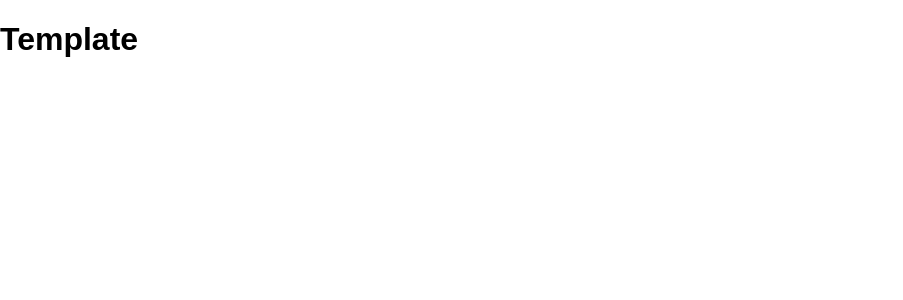
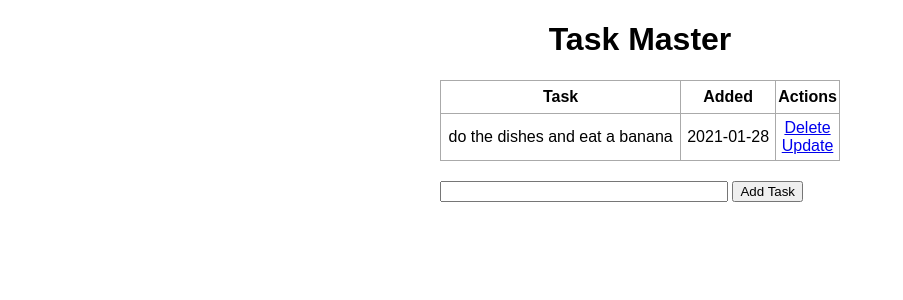
Before and after one commit to damwead/simple_flask_app, a Flask app: page / in a window 1280 px wide. Shown: the top 300 px of the page, without its empty margins (0-903 px from the left). Run offline with Flask 2, Linux system fonts and the light colour scheme; data comes from the database, SQL or seed files in the repository; both versions use the stored data as it was after the commit.

Commit message:
task manager fully func

```diff
--- a/app.py
+++ b/app.py
@@ -1,4 +1,4 @@
-from flask import Flask, render_template
+from flask import Flask, render_template, request, redirect
 from flask_sqlalchemy import SQLAlchemy
 from datetime import datetime
 
@@ -13,13 +13,55 @@ class Todo(db.Model):
     date_created = db.Column(db.DateTime, default=datetime.utcnow)
 
     def __repr__(self):
-        # each time smth created returns taks and id
+        # each time smth created returns task and id
         return '<Task %r>' % self.id
 
 
 @app.route('/', methods=['POST', 'GET'])
 def index():
-    return render_template("index.html")
+    if request.method == 'POST':
+        task_content = request.form['content']
+        new_task = Todo(content=task_content)
+
+        try:
+            db.session.add(new_task)
+            db.session.commit()
+            return redirect('/')
+        except:
+            return 'There was an issue adding your task'
+
+    else:
+        tasks = Todo.query.order_by(Todo.date_created).all()
+        return render_template("index.html", tasks=tasks)
+
+
+@app.route('/delete/<int:id>')
+def delete(id):
+    task_to_delete = Todo.query.get_or_404(id)
+
+    try:
+        db.session.delete(task_to_delete)
+        db.session.commit()
+        return redirect('/')
+    except:
+        return 'There was a problem deleting that task'
+
+
+@app.route('/update/<int:id>', methods=['GET', 'POST'])
+def update(id):
+    task = Todo.query.get_or_404(id)
+
+    if request.method == 'POST':
+        task.content = request.form['content']
+
+        try:
+            db.session.commit()
+            return redirect('/')
+        except:
+            return 'There was an issue updating your task'
+
+    else:
+        return render_template('update.html', task=task)
 
 
 if __name__ == "__main__":
--- a/static/css/main.css
+++ b/static/css/main.css
@@ -1,4 +1,39 @@
-body {
+body, html {
     margin: 0;
     font-family: sans-serif;
 }
+
+.content {
+    margin: 0 auto;
+    width: 400px;
+}
+
+.content > h1, h4 {
+    text-align: center;
+}
+
+table, td, th {
+    border: 1px solid #aaa;
+}
+
+table {
+    border-collapse: collapse;
+    width: 100%;
+}
+
+th {
+    height: 30px;
+}
+
+td {
+    text-align: center;
+    padding: 5px;
+}
+
+.form {
+    margin-top: 20px;
+}
+
+#content {
+    width: 70%;
+}
--- a/templates/index.html
+++ b/templates/index.html
@@ -1,8 +1,40 @@
 {% extends 'base.html' %}
 
 {% block head %}
+<title>Task Master</title>
 {% endblock %}
 
 {% block body %}
-<h1>Template</h1>
+<div class="content">
+    <h1>Task Master</h1>
+    {% if tasks|length < 1 %}
+    <h4>There are no tasks. Create one below!</h4>
+    {% else %}
+    <table>
+        <tr>
+            <th>Task</th>
+            <th>Added</th>
+            <th>Actions</th>
+        </tr>
+        {% for task in tasks %}
+        <tr>
+            <td>{{ task.content }}</td>
+            <td>{{ task.date_created.date() }}</td>
+            <td>
+                <a href="/delete/{{task.id}}">Delete</a>
+                <br>
+                <a href="/update/{{task.id}}">Update</a>
+            </td>
+        </tr>
+        {% endfor %}
+    </table>
+    {% endif %}
+
+    <div class="form">
+        <form class="form" action="/" method="POST">
+            <input type="text" name="content" id="content">
+            <input type="submit" value="Add Task">
+        </form>
+    </div>
+</div>
 {% endblock %}
```
Also changed, not shown: requirements.txt (added, +9 -0 lines), templates/update.html (added, +18 -0 lines), test.db, 2 other files.
